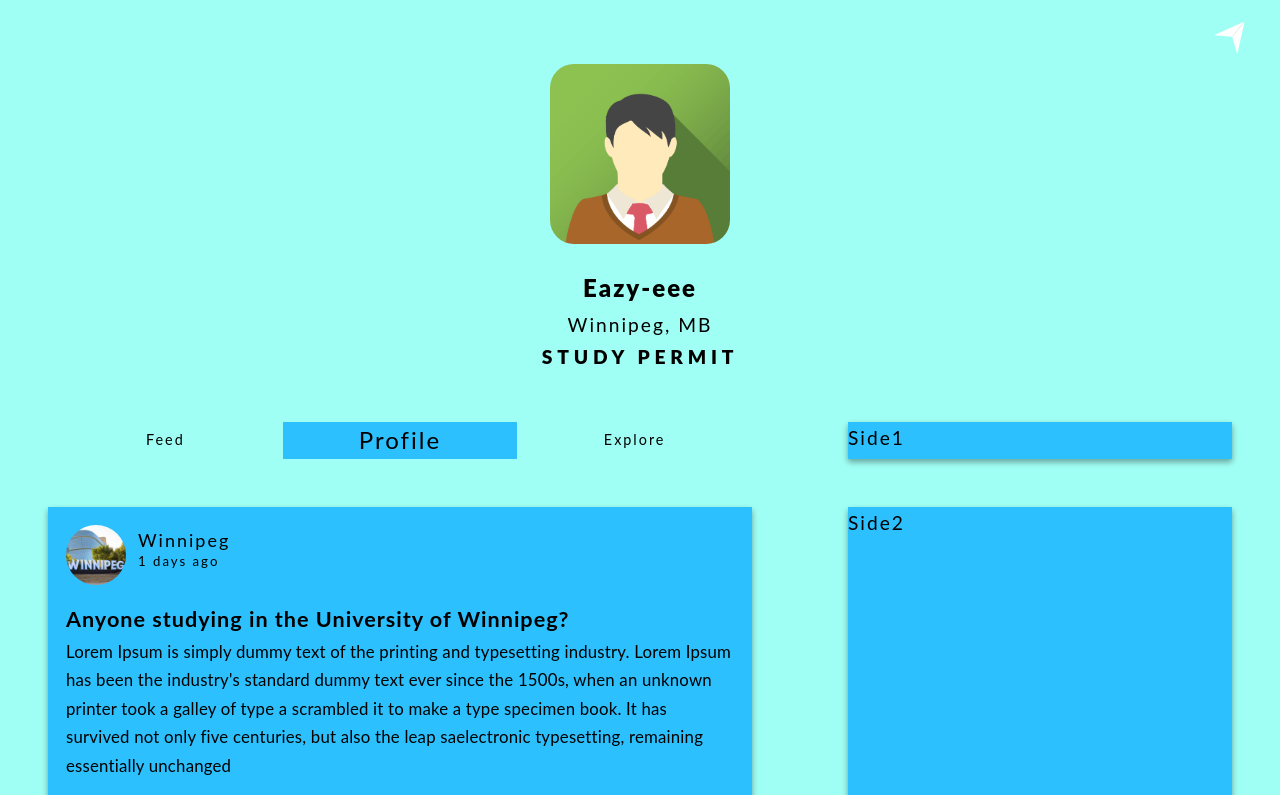
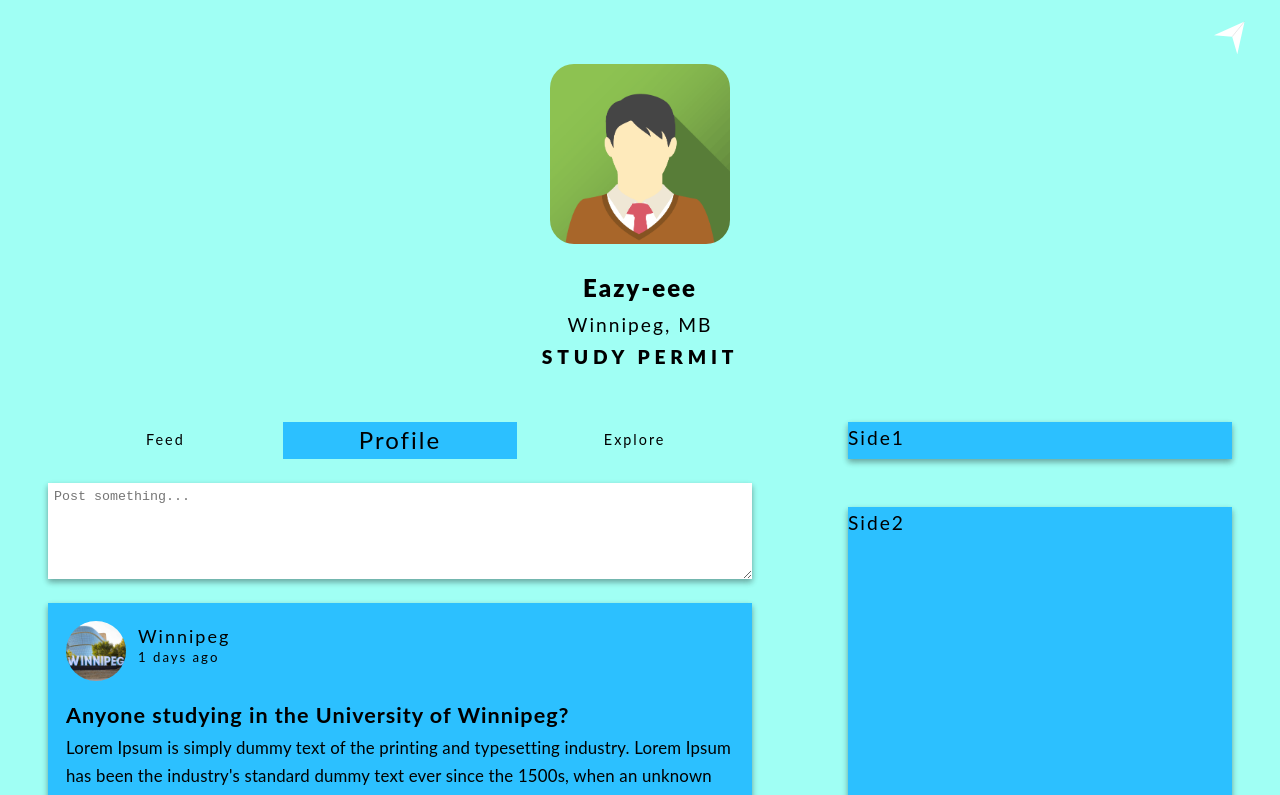
Before and after one commit to navrajkaler996/SocialMedia, a React (Vite) app in the folder Client/: page / in a window 1280 px wide. Shown: the top 795 px of the page. Built offline with nearby package versions, Linux system fonts and the light colour scheme.

Commit message:
basic structure created

```diff
--- a/Client/src/components/CreatePost.tsx
+++ b/Client/src/components/CreatePost.tsx
@@ -1,6 +1,8 @@
 
 const CreatePost: React.FC = () => {
-    return <></>
+    return <div className="create-post">
+        <textarea className="create-post__textarea" placeholder="Post something..." />
+    </div>
 }
 
 export default CreatePost;
--- a/Client/src/index.css
+++ b/Client/src/index.css
@@ -239,6 +239,23 @@
   color: #000;
 }
 
+.create-post {
+  width: 100%;
+  height: 8rem;
+  box-sizing: border-box;
+}
+.create-post__textarea {
+  width: 100%;
+  height: 8rem;
+  border: none;
+  box-shadow: rgba(0, 0, 0, 0.16) 0px 3px 6px, rgba(0, 0, 0, 0.23) 0px 3px 6px;
+  padding: 0.5rem;
+}
+.create-post__textarea:focus {
+  border: none;
+  outline: 1px solid #ddd;
+}
+
 .divider {
   width: 98%;
   height: 0.1rem;
--- a/Client/src/pages/Profile.tsx
+++ b/Client/src/pages/Profile.tsx
@@ -7,6 +7,7 @@ import ShareButton from "../assets/share.svg";
 import MunnaBhaiya from "../assets/munna-bhaiya.jpg";
 
 import ProfileData from "../data/ProfileData";
+import CreatePost from "../components/CreatePost";
 
 interface postType {
     type: string ,
@@ -33,9 +34,10 @@ const Profile: React.FC = () => {
     }
 
     return <div className="profile">
-
+        <CreatePost />
         {ProfileData.map((post) => {
-            return <> <div className="profile__post">
+            return <>
+             <div className="profile__post">
                         {/* Container for post info such as group name and dp */}
                         <div className="profile__post-info">
                             <img src={Winnipeg} className="profile__post-info-dp"/>
--- /dev/null
+++ b/Client/src/sass/components/_create-post.scss
@@ -0,0 +1,18 @@
+.create-post {
+  width: 100%;
+  height: 8rem;
+  box-sizing: border-box;
+
+  &__textarea {
+    width: 100%;
+    height: 8rem;
+    border: none;
+    box-shadow: $box-shadow-1;
+    padding: 0.5rem;
+
+    &:focus {
+      border: none;
+      outline: 1px solid #ddd;
+    }
+  }
+}
--- a/Client/src/sass/main.scss
+++ b/Client/src/sass/main.scss
@@ -8,6 +8,7 @@
 
 @import "./components/header";
 @import "./components/tabs";
+@import "./components/create-post";
 
 @import "./layout/divider";
 
```
Also changed, not shown: 1 other file (tests, documents, lock files or other folders).
